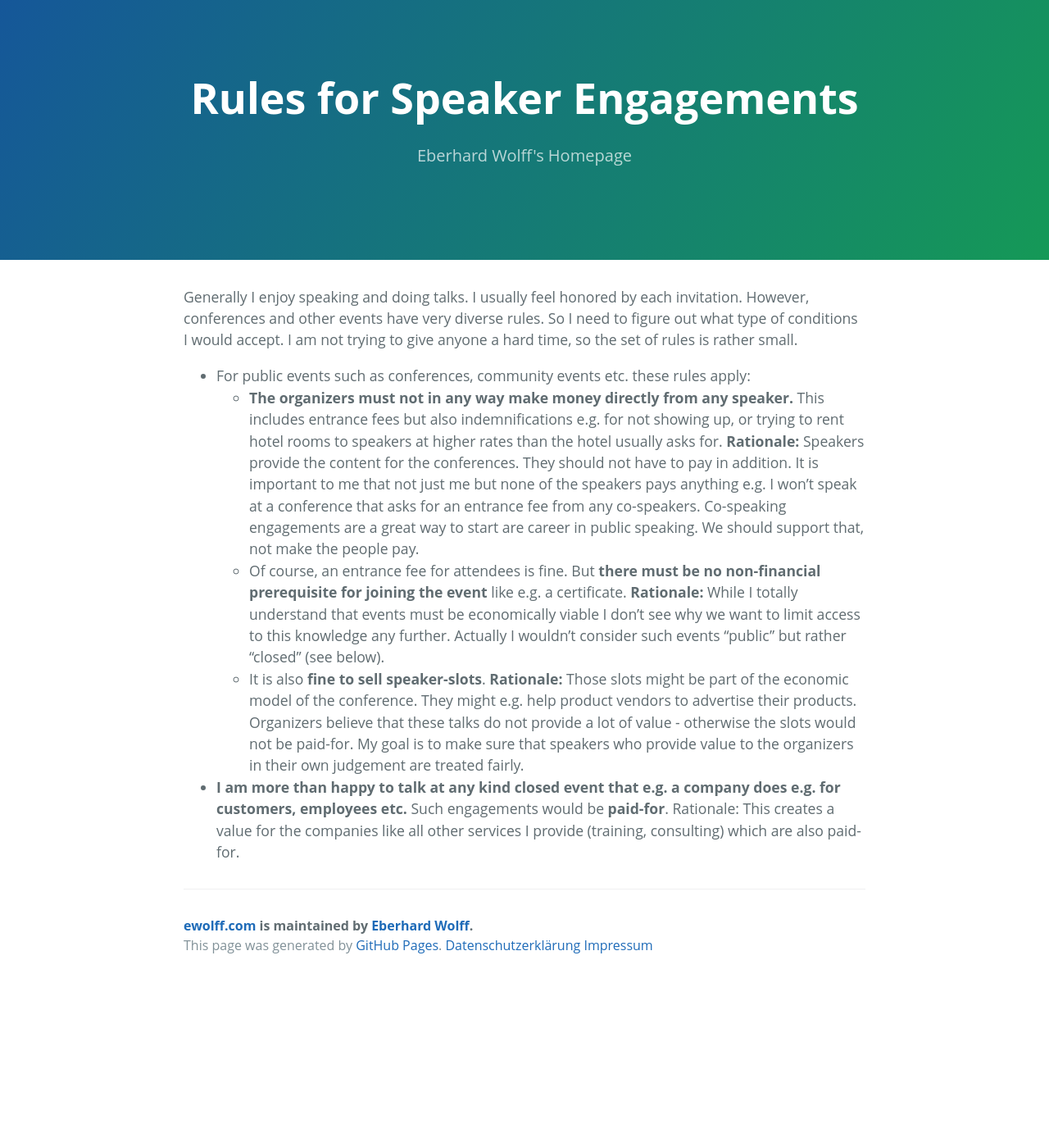
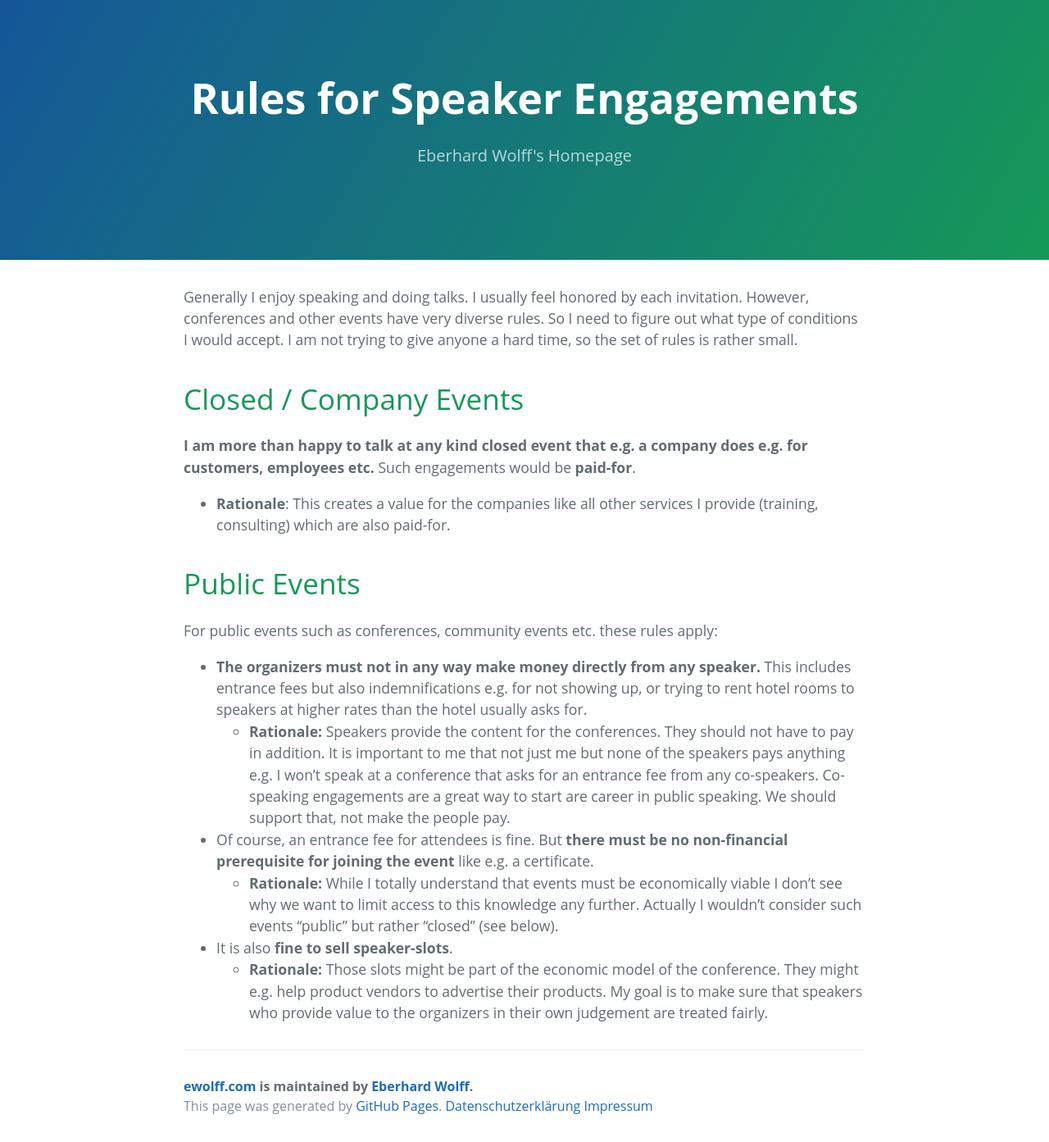
Before and after one commit to ewolff/ewolff.com, a Jekyll site: the page built from speaking-rules.md, in a window 1280 px wide. Shown: the whole page at 82% size. Built offline with Jekyll 4.4.1, drawn with Linux system fonts in a browser that asks for light colours; our own code applies the rules of GitHub Pages for plain Markdown files; before the commit the page ends 1197 px from its top, so only the background shows below that.

Commit message:
Better layout, minor changes

```diff
--- a/speaking-rules.md
+++ b/speaking-rules.md
@@ -8,35 +8,40 @@ diverse rules. So I need to figure out what type of conditions I would
 accept. I am not trying to give anyone a hard time, so the set of
 rules is rather small.
 
-- For public events such as conferences, community events etc. these
+# Closed / Company Events
+
+**I am more than happy to talk at any kind closed event that e.g. a
+  company does e.g. for customers, employees etc.** Such engagements
+  would be **paid-for**.
+  - **Rationale**: This creates a value for the companies like all
+    other services I provide (training, consulting) which are also
+    paid-for.
+
+# Public Events
+
+For public events such as conferences, community events etc. these
   rules apply:
-  - **The organizers must not in any way make money directly from any
-    speaker.** This includes entrance fees but also indemnifications
-    e.g. for not showing up, or trying to rent hotel rooms to speakers
-    at higher rates than the hotel usually asks for. **Rationale:**
-    Speakers provide the content for the conferences. They should not
-    have to pay in addition. It is important to me that not just me
-    but none of the speakers pays anything e.g. I won't speak at a
-    conference that asks for an entrance fee from any
-    co-speakers. Co-speaking engagements are a great way to start are
-    career in public speaking. We should support that, not make the
-    people pay.
-  - Of course, an entrance fee for attendees is fine. But **there must
+
+- **The organizers must not in any way make money directly from any
+  speaker.** This includes entrance fees but also indemnifications
+  e.g. for not showing up, or trying to rent hotel rooms to speakers
+  at higher rates than the hotel usually asks for.
+  -  **Rationale:** Speakers provide the content for the
+    conferences. They should not have to pay in addition. It is
+    important to me that not just me but none of the speakers pays
+    anything e.g. I won't speak at a conference that asks for an
+    entrance fee from any co-speakers. Co-speaking engagements are a
+    great way to start are career in public speaking. We should
+    support that, not make the people pay.
+- Of course, an entrance fee for attendees is fine. But **there must
     be no non-financial prerequisite for joining the event** like e.g. a
-    certificate. **Rationale:** While I totally understand that events
-    must be economically viable I don't see why we want to limit
-    access to this knowledge any further. Actually I wouldn't consider
-    such events "public" but rather "closed" (see below).
-  - It is also **fine to sell speaker-slots**. **Rationale:** Those
-    slots might be part of the economic model of the conference. They
-    might e.g. help product vendors to advertise their
-    products. Organizers believe that these talks do not provide a lot
-    of value - otherwise the slots would not be paid-for. My goal is
-    to make sure that speakers who provide value to the organizers in
-    their own judgement are treated fairly.
-
-- **I am more than happy to talk at any kind closed event that e.g. a
-  company does e.g. for customers, employees etc.** Such engagements
-  would be **paid-for**. Rationale: This creates a value for the companies
-  like all other services I provide (training, consulting) which are
-  also paid-for.
+    certificate.
+  - **Rationale:** While I totally understand that events must be
+    economically viable I don't see why we want to limit access to
+    this knowledge any further. Actually I wouldn't consider such
+    events "public" but rather "closed" (see below).
+- It is also **fine to sell speaker-slots**.
+  - **Rationale:** Those slots might be part of the economic model of
+    the conference. They might e.g. help product vendors to advertise
+    their products. My goal is to make sure that speakers who provide
+    value to the organizers in their own judgement are treated fairly.
```
